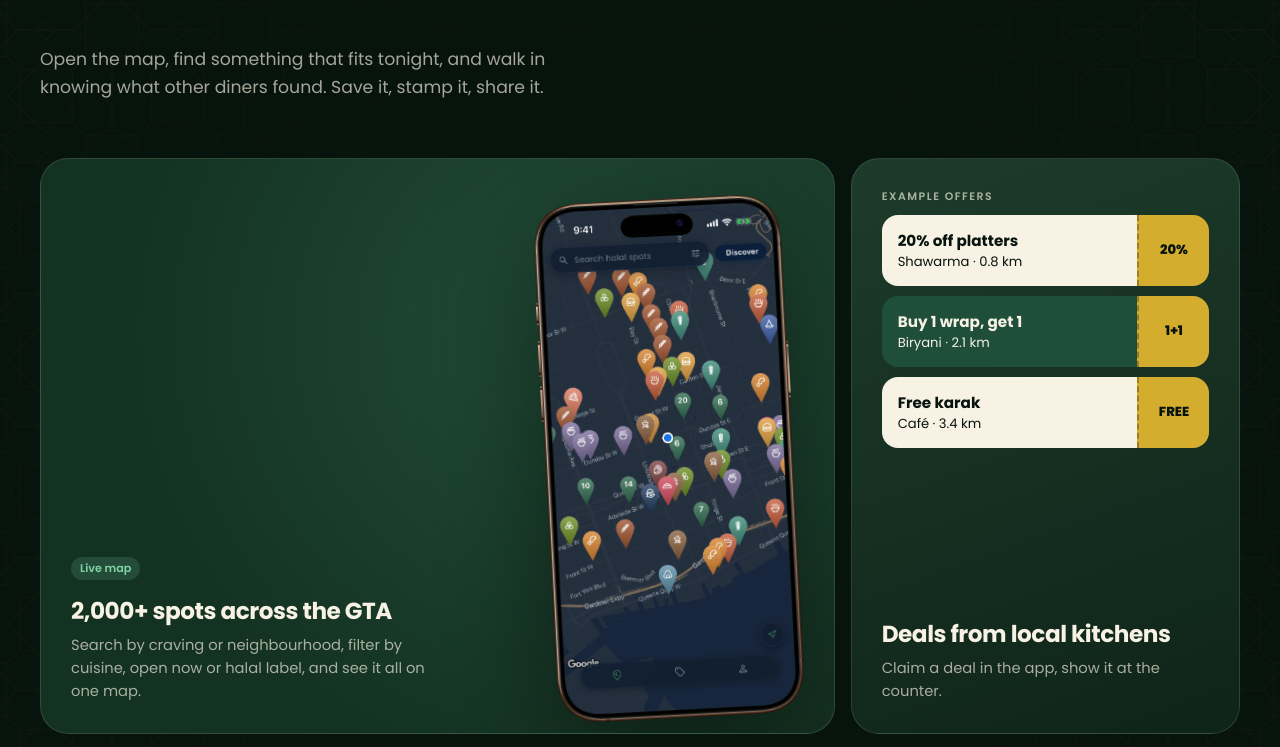
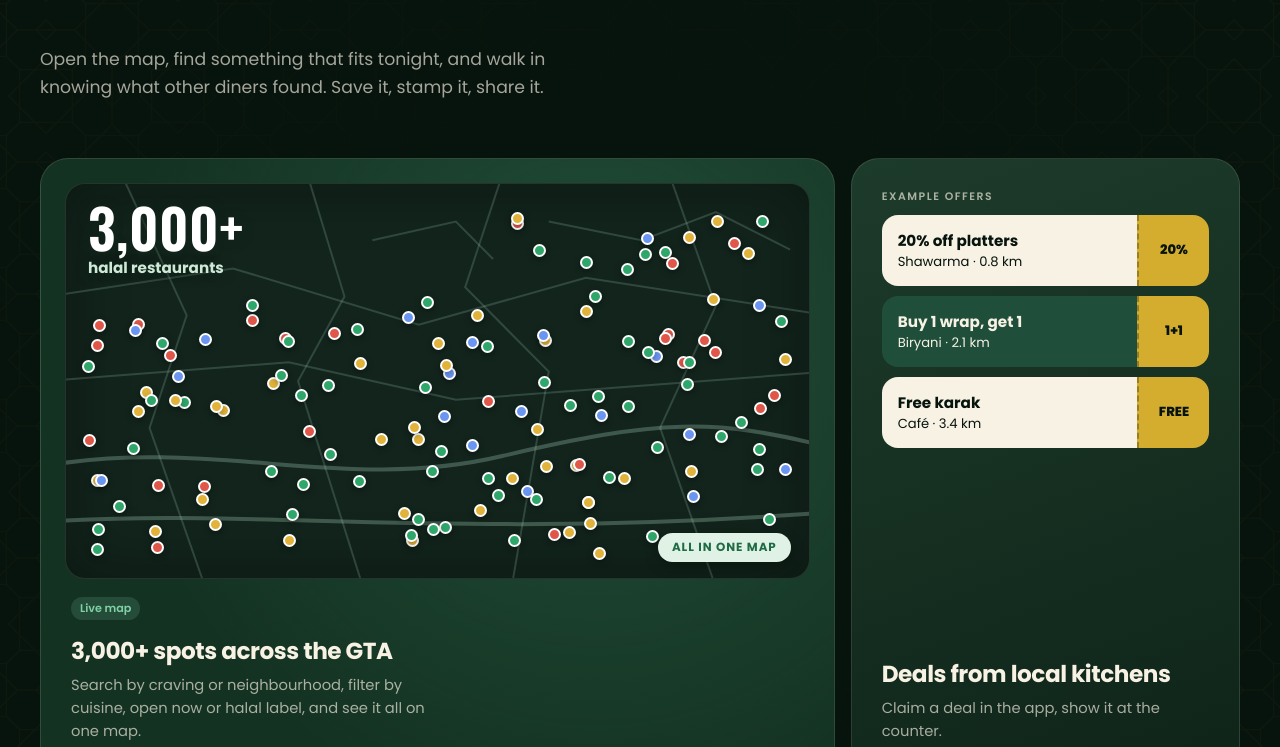
Before and after one commit to halalmapp-lgtm/website, a plain HTML site: page home/index.html in a window 1280 px wide. Shown: the part 2053-2800 px from the top of the page. Drawn offline with nearby package versions, Linux system fonts and the light colour scheme.

Commit message:
Animate a 3,000+ restaurant map on the home page and tighten the community card.
The "spots across the GTA" card swaps the phone screenshot for the map
from the first yap video: dots pop in and the count runs up to 3,000+ the
first time it scrolls into view, then "All in one map" appears. The
community card's row now fits its content, and 2,000+ becomes 3,000+
across the home and restaurants pages.

Co-Authored-By: Claude Opus 5.5 <noreply@anthropic.com>

```diff
--- a/css/home.css
+++ b/css/home.css
@@ -164,7 +164,7 @@ h1 em { font-style: normal; background: linear-gradient(90deg, var(--gold), var(
 .sources span { padding: 8px 14px; border-radius: 999px; border: 1px solid var(--faint); }
 
 /* App bento */
-.bento { display: grid; grid-template-columns: repeat(6, 1fr); grid-auto-rows: 280px; gap: 16px; }
+.bento { display: grid; grid-template-columns: repeat(6, 1fr); grid-template-rows: 300px 300px auto; gap: 16px; }
 .tile { position: relative; border-radius: var(--r); overflow: hidden; background: var(--forest-2); border: 1px solid var(--faint); padding: 30px; display: flex; flex-direction: column; justify-content: flex-end; }
 .tile h3 { font-size: 1.45rem; letter-spacing: -0.02em; position: relative; z-index: 2; }
 .tile p { color: var(--muted); font-size: 0.92rem; line-height: 1.55; position: relative; z-index: 2; max-width: 380px; margin-top: 6px; }
@@ -172,7 +172,21 @@ h1 em { font-style: normal; background: linear-gradient(90deg, var(--gold), var(
 .tile.photo::after { content: ""; position: absolute; inset: 0; background: linear-gradient(180deg, transparent 30%, rgba(7, 19, 13, 0.92)); z-index: 1; }
 .tile.photo > picture img { position: absolute; inset: 0; width: 100%; height: 100%; object-fit: cover; }
 .t-map { grid-column: span 4; grid-row: span 2; background: radial-gradient(60% 80% at 70% 30%, rgba(47, 107, 79, 0.5), transparent), var(--forest-2); }
-.t-map .shot { position: absolute; right: 40px; top: 40px; width: 250px; transform: rotate(-3deg); filter: drop-shadow(0 30px 60px rgba(0, 0, 0, 0.5)); }
+/* 3,000+ map: dots pop in and the count runs up the first time it scrolls into view */
+.mapviz { position: absolute; left: 24px; right: 24px; top: 24px; height: calc(100% - 218px); border-radius: 20px; overflow: hidden; background: #12241c; border: 1px solid rgba(247, 242, 228, 0.08); box-shadow: inset 0 0 60px rgba(0, 0, 0, 0.35); }
+.mapviz-streets { position: absolute; inset: 0; width: 100%; height: 100%; }
+.mapviz-streets path { fill: none; stroke: rgba(160, 200, 180, 0.22); stroke-width: 2; vector-effect: non-scaling-stroke; }
+.mapviz-streets path:nth-child(-n+2) { stroke: rgba(160, 200, 180, 0.32); stroke-width: 4; }
+.mapviz-dots { position: absolute; inset: 0; }
+.mapviz-dots i { position: absolute; width: 13px; height: 13px; margin: -6.5px 0 0 -6.5px; border-radius: 50%; border: 2px solid #fff; box-shadow: 0 2px 6px rgba(0, 0, 0, 0.35); transform: scale(0); opacity: 0; }
+.mapviz.is-on .mapviz-dots i { animation: dot-in 0.45s cubic-bezier(0.34, 1.56, 0.64, 1) forwards; }
+@keyframes dot-in { to { transform: scale(1); opacity: 1; } }
+.mapviz-count { position: absolute; left: 22px; top: 16px; z-index: 2; display: grid; text-shadow: 0 2px 12px rgba(18, 36, 28, 0.9); }
+.mapviz-count b { font-family: "Oswald", "Poppins", sans-serif; font-weight: 600; font-size: 3.4rem; line-height: 1; letter-spacing: 0.01em; color: #fff; font-variant-numeric: tabular-nums; }
+.mapviz-count span { font-weight: 700; font-size: 0.95rem; color: #cfe9d7; margin-top: 2px; }
+.mapviz-pill { position: absolute; right: 18px; bottom: 16px; z-index: 2; padding: 6px 14px; border-radius: 999px; background: #dff2e5; color: #1f6b45; font-size: 0.74rem; font-weight: 700; letter-spacing: 0.08em; text-transform: uppercase; box-shadow: 0 4px 14px rgba(0, 0, 0, 0.3); }
+.js .mapviz-pill { opacity: 0; transform: translateY(8px) scale(0.92); transition: opacity 0.4s ease, transform 0.4s cubic-bezier(0.34, 1.56, 0.64, 1); }
+.js .mapviz.is-done .mapviz-pill { opacity: 1; transform: none; }
 .t-deals { grid-column: span 2; grid-row: span 2; background: linear-gradient(160deg, #1d3b2a, #0f2419); justify-content: space-between; }
 .tickets small { display: block; font-size: 0.68rem; font-weight: 600; letter-spacing: 0.14em; text-transform: uppercase; color: var(--muted); margin-bottom: 10px; }
 .ticket { display: flex; border-radius: 16px; overflow: hidden; margin-bottom: 10px; font-size: 0.82rem; }
@@ -180,9 +194,10 @@ h1 em { font-style: normal; background: linear-gradient(90deg, var(--gold), var(
 .ticket strong { display: block; font-size: 0.95rem; }
 .ticket > div:last-child { width: 72px; display: grid; place-items: center; background: var(--gold); color: var(--ink); font-weight: 800; border-left: 2px dashed rgba(7, 19, 13, 0.3); }
 .ticket.g > div:first-child { background: #1f4f3a; color: var(--cream); }
-.t-comm { grid-column: span 3; }
-.t-lists { grid-column: span 3; }
-.stamps { position: absolute; top: 28px; right: 28px; display: grid; grid-template-columns: repeat(4, 40px); gap: 10px; z-index: 2; }
+.t-comm { grid-column: span 3; flex-direction: row; align-items: center; justify-content: space-between; gap: 24px; min-height: 200px; }
+.t-comm > div { position: relative; z-index: 2; }
+.t-lists { grid-column: span 3; min-height: 200px; }
+.stamps { flex-shrink: 0; display: grid; grid-template-columns: repeat(4, 40px); gap: 10px; z-index: 2; }
 .stamps span { width: 40px; height: 40px; border-radius: 50%; border: 2px dashed var(--faint); display: grid; place-items: center; font-size: 0.85rem; font-weight: 800; }
 .stamps span.on { border: 0; background: var(--gold); color: var(--ink); transform: rotate(-8deg); }
 .stamps span.on:nth-child(3n) { background: var(--mint); transform: rotate(6deg); }
@@ -292,8 +307,10 @@ h1 em { font-style: normal; background: linear-gradient(90deg, var(--gold), var(
   .hero-meta.hero-meta--below { display: flex; margin-top: -12px; }
   .bento { grid-template-columns: 1fr; grid-auto-rows: auto; }
   .bento .tile { grid-column: auto; grid-row: auto; min-height: 280px; }
-  .t-map { min-height: 540px !important; }
-  .t-map .shot { width: 160px; right: 50%; transform: translateX(50%) rotate(-3deg); top: 24px; }
+  .t-map { min-height: 0 !important; padding-top: 332px; justify-content: flex-start; }
+  .mapviz { left: 14px; right: 14px; top: 14px; height: 300px; }
+  .mapviz-count b { font-size: 2.8rem; }
+  .bento { grid-template-rows: none; }
   .footer-grid { grid-template-columns: 1fr 1fr; }
 }
 
@@ -321,7 +338,8 @@ h1 em { font-style: normal; background: linear-gradient(90deg, var(--gold), var(
   .stage .phone { width: 250px; }
   .signup input[type="email"] { padding: 12px 14px; }
   .stamps { display: none; }
-  .t-comm { min-height: 220px !important; }
+  .t-comm { min-height: 0 !important; }
+  .t-lists { min-height: 240px !important; }
   .ig-card { padding: 16px; }
   .highlights { gap: 10px; }
   .hl span { width: 48px; height: 48px; }
@@ -340,6 +358,7 @@ h1 em { font-style: normal; background: linear-gradient(90deg, var(--gold), var(
 @media (prefers-reduced-motion: reduce) {
   html { scroll-behavior: auto; }
   .float, .ticker-track, .rail { animation: none; }
+  .mapviz.is-on .mapviz-dots i { animation: none; transform: scale(1); opacity: 1; }
   .signup--hero .signup-label { animation: none; text-shadow: 0 0 10px rgba(241, 215, 122, 0.7); }
   .rail-viewport { overflow-x: auto; }
   .js .reveal { opacity: 1; transform: none; transition: none; }
--- a/home/index.html
+++ b/home/index.html
@@ -3,13 +3,13 @@
 <head>
   <meta charset="UTF-8">
   <meta name="viewport" content="width=device-width, initial-scale=1.0">
-  <meta name="description" content="HalalMapp is the map of 2,000+ halal restaurants in the Greater Toronto Area, with honest halal labels, community reviews and deals from local kitchens. Launching fall 2026.">
+  <meta name="description" content="HalalMapp is the map of 3,000+ halal restaurants in the Greater Toronto Area, with honest halal labels, community reviews and deals from local kitchens. Launching fall 2026.">
   <meta name="theme-color" content="#07130d">
   <title>HalalMapp — Find Halal. Eat Well.</title>
   <link rel="canonical" href="https://halalmapp.com/home">
   <meta property="og:type" content="website">
   <meta property="og:title" content="HalalMapp — Every halal spot in the GTA. One map.">
-  <meta property="og:description" content="2,000+ halal restaurants with honest halal labels, community reviews and local deals. Launching fall 2026 in the Greater Toronto Area.">
+  <meta property="og:description" content="3,000+ halal restaurants with honest halal labels, community reviews and local deals. Launching fall 2026 in the Greater Toronto Area.">
   <meta property="og:url" content="https://halalmapp.com/home">
   <meta property="og:image" content="https://halalmapp.com/assets/spots/backyard-ribs.jpg">
   <meta name="twitter:card" content="summary_large_image">
@@ -18,7 +18,7 @@
   <link rel="apple-touch-icon" href="/assets/apple-touch-icon.png">
   <link rel="preconnect" href="https://fonts.googleapis.com">
   <link rel="preconnect" href="https://fonts.gstatic.com" crossorigin>
-  <link href="https://fonts.googleapis.com/css2?family=Amiri:wght@700&family=Poppins:wght@400;500;600;700;800&display=swap" rel="stylesheet">
+  <link href="https://fonts.googleapis.com/css2?family=Amiri:wght@700&family=Oswald:wght@600&family=Poppins:wght@400;500;600;700;800&display=swap" rel="stylesheet">
   <script>document.documentElement.classList.add("js");</script>
   <link rel="stylesheet" href="/css/home.css">
 </head>
@@ -62,7 +62,7 @@
         <div>
           <span class="pill"><i></i>Launching fall 2026 · Greater Toronto Area</span>
           <h1>Every halal spot<br>in the GTA.<br><em>One map.</em></h1>
-          <p class="lede">2,000+ halal restaurants, labelled by where the halal info actually comes from, with reviews from the community and deals from local kitchens.</p>
+          <p class="lede">3,000+ halal restaurants, labelled by where the halal info actually comes from, with reviews from the community and deals from local kitchens.</p>
           <div class="join-card">
           <form class="waitlist-form signup signup--hero" id="join" novalidate>
             <label class="signup-label" for="hero-waitlist-email">Join the waitlist</label>
@@ -174,12 +174,25 @@
         </div>
         <div class="bento">
           <div class="tile t-map reveal">
-            <picture>
-              <source srcset="/assets/app-map-phone.webp" type="image/webp">
-              <img class="shot" src="/assets/app-map-phone.png" alt="The HalalMapp map showing halal restaurants across downtown Toronto" width="771" height="1600" loading="lazy">
-            </picture>
+            <div class="mapviz" role="img" aria-label="Map of the GTA filling with 3,000+ halal restaurants">
+              <svg class="mapviz-streets" viewBox="0 0 800 420" preserveAspectRatio="none" aria-hidden="true">
+                <path d="M-20 300 C 160 270, 300 330, 470 290 S 700 250, 820 280"/>
+                <path d="M-20 360 C 200 345, 420 380, 820 350"/>
+                <path d="M60 -10 L 130 140 L 90 260 L 150 430"/>
+                <path d="M260 -10 L 300 120 L 250 210 L 320 430"/>
+                <path d="M470 -10 L 430 110 L 520 200 L 480 430"/>
+                <path d="M650 -10 L 700 130 L 640 260 L 700 430"/>
+                <path d="M-20 120 L 180 90 L 380 150 L 560 100 L 820 140"/>
+                <path d="M-20 210 L 240 190 L 420 230 L 820 200"/>
+                <path d="M520 40 L 620 60 L 700 30 L 780 70"/>
+                <path d="M330 60 L 420 40 L 460 80"/>
+              </svg>
+              <div class="mapviz-dots" aria-hidden="true"></div>
+              <div class="mapviz-count"><b data-target="3000">3,000+</b><span>halal restaurants</span></div>
+              <span class="mapviz-pill">All in one map</span>
+            </div>
             <span class="chip v">Live map</span>
-            <h3>2,000+ spots across the GTA</h3>
+            <h3>3,000+ spots across the GTA</h3>
             <p>Search by craving or neighbourhood, filter by cuisine, open now or halal label, and see it all on one map.</p>
           </div>
           <div class="tile t-deals reveal">
@@ -192,9 +205,11 @@
             <div><h3>Deals from local kitchens</h3><p>Claim a deal in the app, show it at the counter.</p></div>
           </div>
           <div class="tile t-comm reveal">
+            <div>
+              <h3>A community that checks</h3>
+              <p>Reviews, halal reports, been-here stamps and leaderboards from people who actually ate there.</p>
+            </div>
             <div class="stamps" aria-hidden="true"><span class="on">✓</span><span class="on">✓</span><span class="on">✓</span><span></span><span class="on">✓</span><span></span><span></span><span></span></div>
-            <h3>A community that checks</h3>
-            <p>Reviews, halal reports, been-here stamps and leaderboards from people who actually ate there.</p>
           </div>
           <div class="tile t-lists photo reveal">
             <picture>
--- a/js/home.js
+++ b/js/home.js
@@ -15,6 +15,53 @@
     });
   } else {
     reveals.forEach(function (el) { el.classList.add("in"); });
+  }
+
+  // 3,000+ map: build the dots once, then play the fill-in the first time
+  // the card scrolls into view. Reduced-motion visitors see the end state.
+  const mapviz = document.querySelector(".mapviz");
+  if (mapviz) {
+    const dotsLayer = mapviz.querySelector(".mapviz-dots");
+    const countEl = mapviz.querySelector(".mapviz-count b");
+    const target = Number(countEl.dataset.target) || 3000;
+    const colours = ["#2fa66a", "#2fa66a", "#2fa66a", "#6a95f0", "#e2b33b", "#e2b33b", "#e0574a"];
+    let seed = 11;
+    const rand = function () { seed = (seed * 16807) % 2147483647; return seed / 2147483647; };
+    const DOTS = 140, FILL_MS = 1700;
+    for (let i = 0; i < DOTS; i++) {
+      const dot = document.createElement("i");
+      // Keep the top-left corner clear for the count and bunch dots in clusters.
+      let x, y;
+      do { x = 3 + rand() * 94; y = 8 + rand() * 86; } while (x < 56 && y < 30);
+      dot.style.left = x + "%";
+      dot.style.top = y + "%";
+      dot.style.background = colours[Math.floor(rand() * colours.length)];
+      dot.style.animationDelay = Math.round(Math.pow(i / DOTS, 1.4) * FILL_MS) + "ms";
+      dotsLayer.appendChild(dot);
+    }
+    const reduce = window.matchMedia("(prefers-reduced-motion: reduce)").matches;
+    const finish = function () { countEl.textContent = target.toLocaleString("en-CA") + "+"; mapviz.classList.add("is-done"); };
+    const play = function () {
+      mapviz.classList.add("is-on");
+      if (reduce) { finish(); return; }
+      const start = performance.now();
+      const tick = function (now) {
+        const t = Math.min(1, (now - start) / FILL_MS);
+        const eased = 1 - Math.pow(1 - t, 3);
+        countEl.textContent = Math.round(eased * (target - 1)).toLocaleString("en-CA");
+        if (t < 1) requestAnimationFrame(tick); else setTimeout(finish, 120);
+      };
+      countEl.textContent = "0";
+      requestAnimationFrame(tick);
+    };
+    if ("IntersectionObserver" in window) {
+      const seen = new IntersectionObserver(function (entries) {
+        if (entries.some(function (e) { return e.isIntersecting; })) { seen.disconnect(); play(); }
+      }, { threshold: 0.45 });
+      seen.observe(mapviz);
+    } else {
+      play();
+    }
   }
 
   // Pricing: switch paid plans between monthly and yearly prices.
```
Also changed, not shown: restaurants/index.html (+1 -1 lines).
